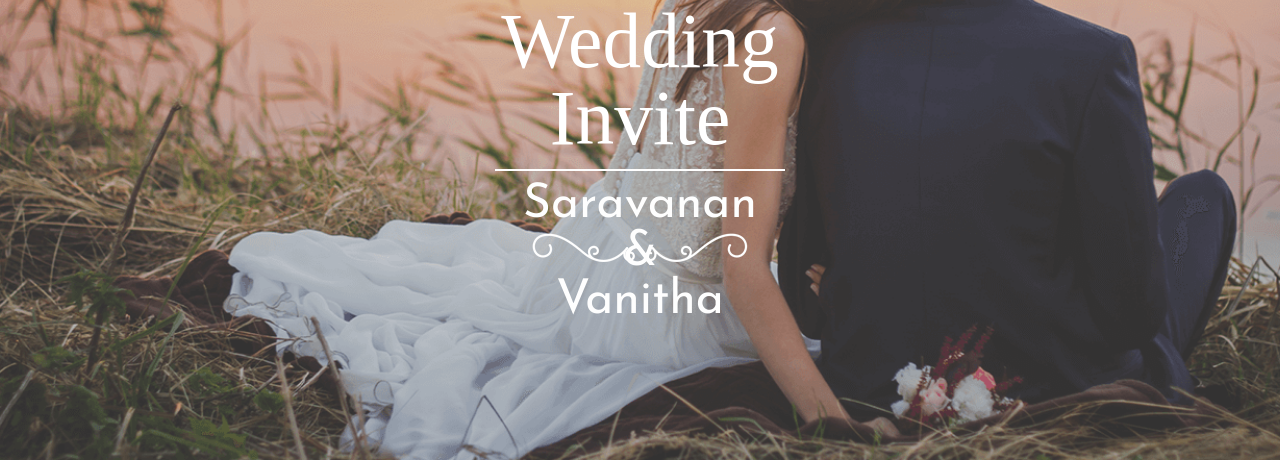
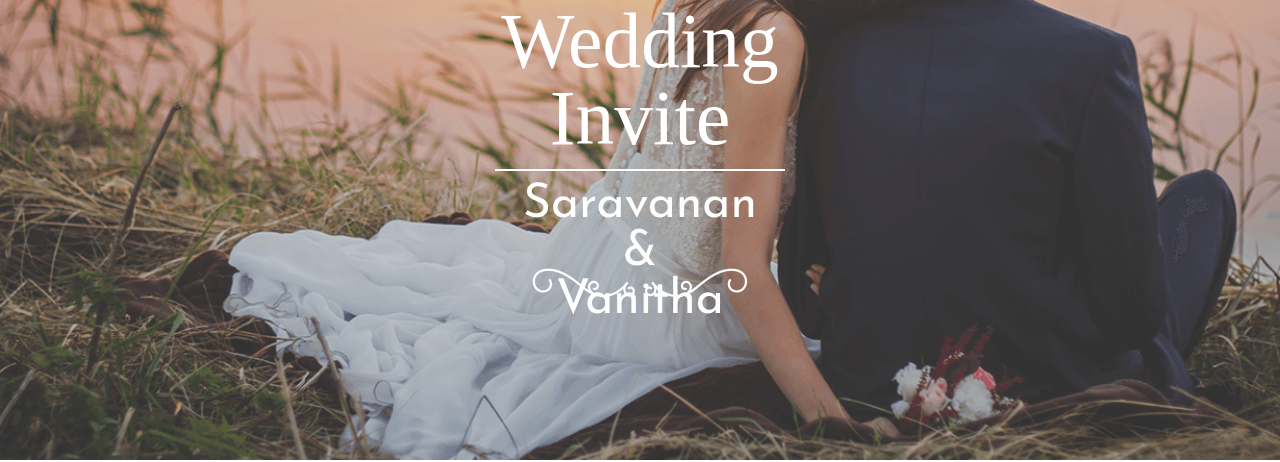
Before and after one commit to Rameshkumar-Mathiyazhgan/saravanan.vanitha.github.io, a plain HTML site: page index.html in a window 1280 px wide. Shown: the part 340-802 px from the top of the page. Drawn offline with nearby package versions, Linux system fonts and the light colour scheme; some packages are replaced by stand-ins of ours; a web font is replaced by a local one.

Commit message:
Update main.css

```diff
--- a/css/main.css
+++ b/css/main.css
@@ -655,7 +655,7 @@ nav.navbar.navbar-default.pink-color .navbar-nav li a:hover:after {
 	position: absolute;
 	width: 223px;
 	height: 42px;
-	top: 45px;
+	top: 80px;
 	left: 50%;
 	margin-left: -112px;
 }
```
